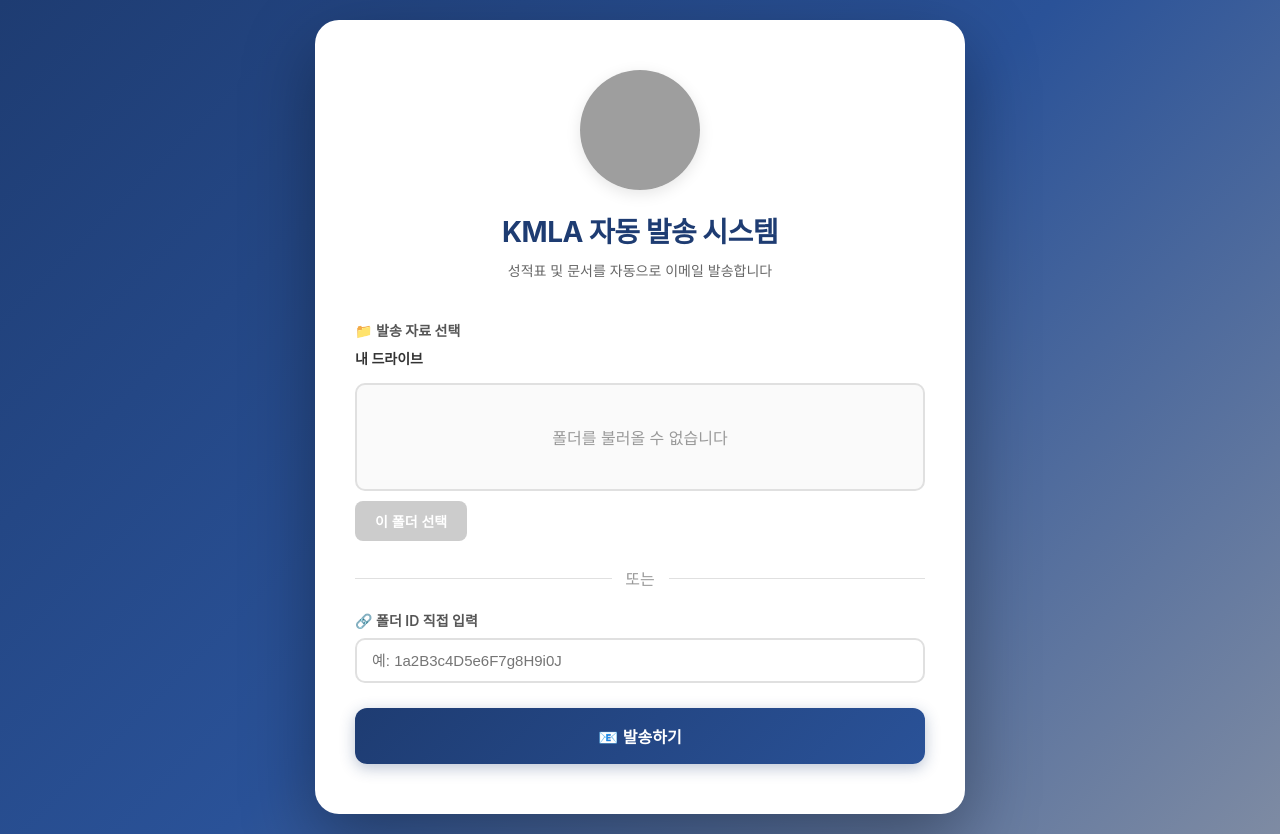
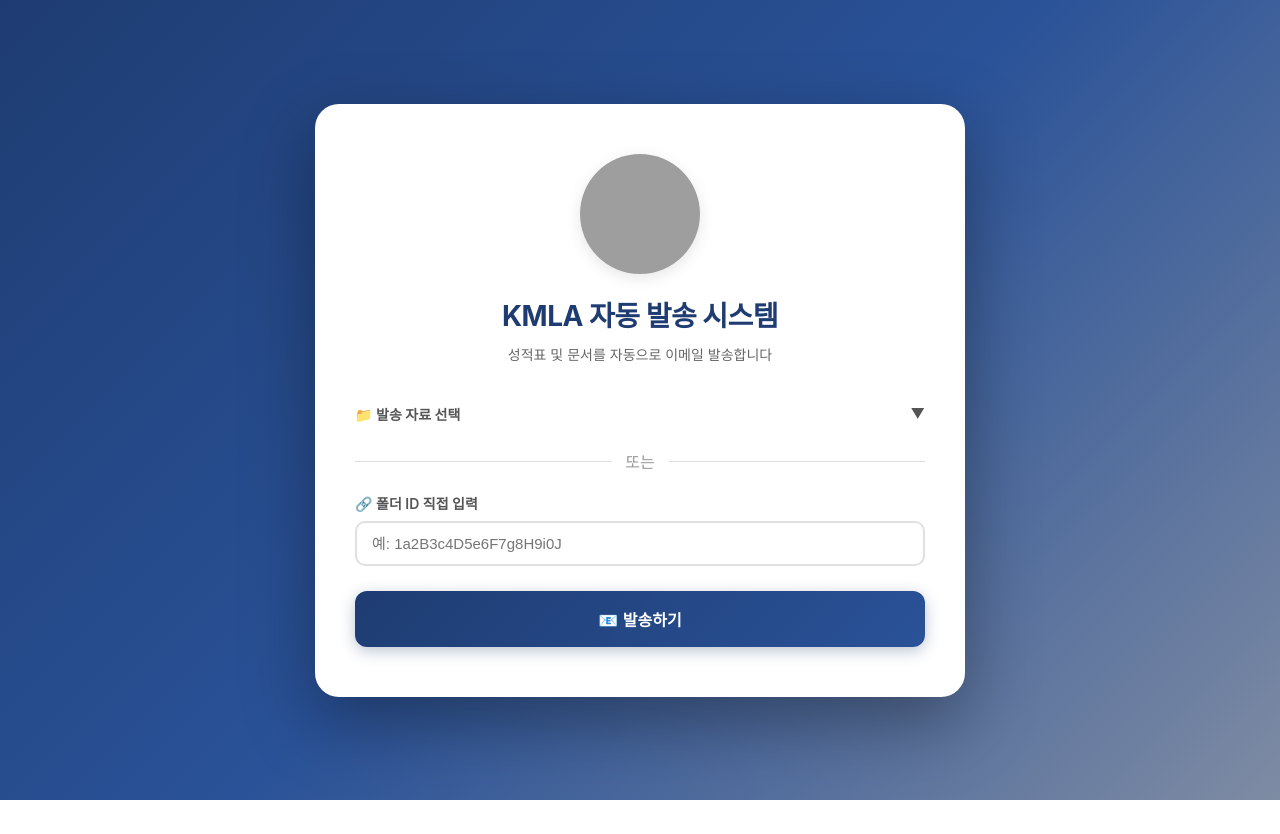
Before and after one commit to knue20-kmla/pdf-email-sender, a Flask app: template templates/index.html in a window 1280 px wide. After the commit the page ends 800 px from the top, so only its background shows below. Run offline with Flask 3, Linux system fonts and the light colour scheme; the template is opened without the code that fills it, so the values that code supplies are empty; grey boxes are pictures that could not be loaded.

Commit message:
폴더 목록 토글(접기/펼치기) 기능 추가
- 발송 자료 선택 레이블 클릭 시 폴더 목록 토글
- 초기 로딩 시 폴더 목록 접힌 상태로 시작
- 화살표 아이콘 회전 애니메이션 추가
- 처음 펼칠 때만 폴더 로드하여 성능 개선

Co-Authored-By: Claude Sonnet 4.6 <noreply@anthropic.com>

```diff
--- a/templates/index.html
+++ b/templates/index.html
@@ -322,7 +322,11 @@
 
         <form id="sendForm">
             <div class="form-group">
-                <label for="folderBrowser">📁 발송 자료 선택</label>
+                <label for="folderBrowser" style="cursor: pointer; display: flex; align-items: center; justify-content: space-between;" onclick="toggleFolderList()">
+                    <span>📁 발송 자료 선택</span>
+                    <span id="toggleIcon" style="transition: transform 0.3s;">▼</span>
+                </label>
+                <div id="folderBrowserContainer" style="display: none;">
                     <div class="breadcrumb" id="breadcrumb">
                         <span class="breadcrumb-item current" data-id="root">내 드라이브</span>
                     </div>
@@ -330,6 +334,7 @@
                         <div class="empty-folder">폴더를 불러오는 중...</div>
                     </div>
                     <button type="button" class="select-button" id="selectFolderBtn" disabled>이 폴더 선택</button>
+                </div>
             </div>
 
             <div class="or-divider">또는</div>
@@ -359,10 +364,31 @@
         let selectedFolderId = null;
         let selectedFolderName = null;
         let breadcrumbPath = [{id: 'root', name: '내 드라이브'}];
+        let folderListLoaded = false;
 
-        // 페이지 로드 시 루트 폴더 목록 가져오기
+        // 폴더 리스트 토글
+        function toggleFolderList() {
+            const container = document.getElementById('folderBrowserContainer');
+            const icon = document.getElementById('toggleIcon');
+
+            if (container.style.display === 'none') {
+                container.style.display = 'block';
+                icon.style.transform = 'rotate(180deg)';
+
+                // 처음 열 때만 폴더 로드
+                if (!folderListLoaded) {
+                    loadFolders('root');
+                    folderListLoaded = true;
+                }
+            } else {
+                container.style.display = 'none';
+                icon.style.transform = 'rotate(0deg)';
+            }
+        }
+
+        // 페이지 로드 시에는 자동으로 폴더를 불러오지 않음
         window.addEventListener('DOMContentLoaded', async () => {
-            await loadFolders('root');
+            // 폴더 목록은 사용자가 클릭할 때만 로드
         });
 
         // 폴더 목록 로드
```
Lines whose indentation alone changed are shown as unchanged.
